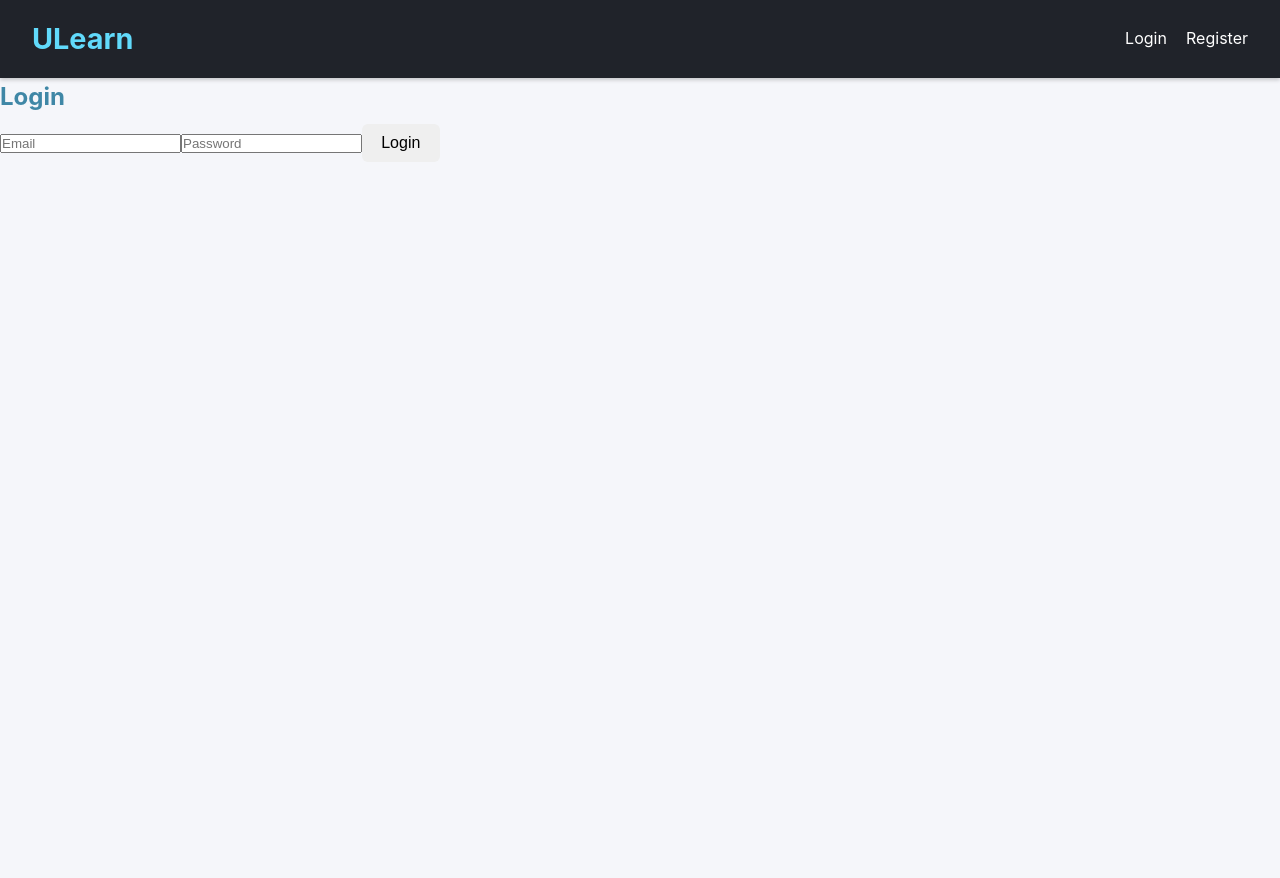
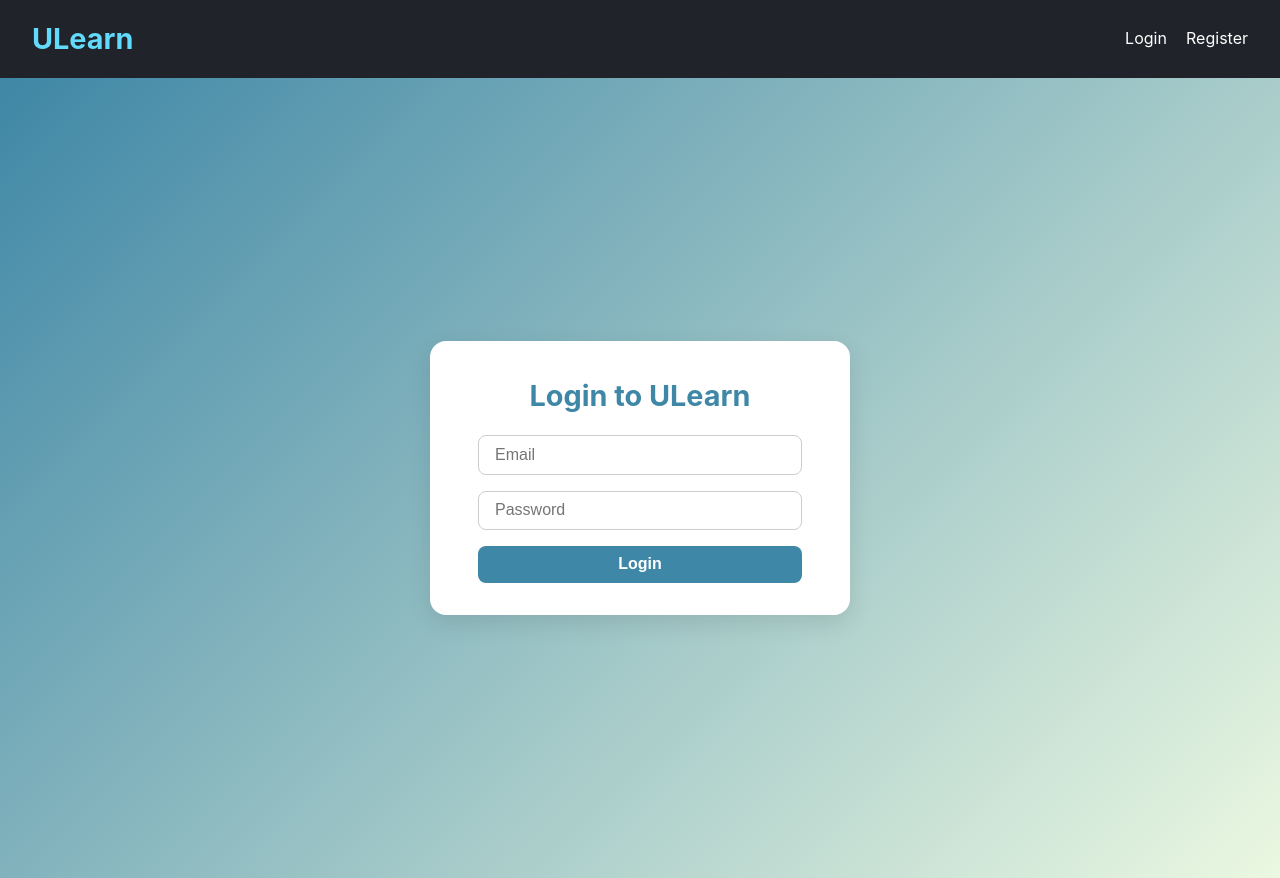
Before and after one commit to Lavieboheme2018/5200OnlineLearning, a React (Create React App) app in the folder ULearn App/client/: page /login in a window 1280 px wide. Before the commit the page ends 800 px from the top, so only its background shows below. Built offline with nearby package versions, Linux system fonts and the light colour scheme.

Commit message:
improved UI design

```diff
--- /dev/null
+++ b/ULearn App/client/src/pages/Auth.css
@@ -0,0 +1,57 @@
+.auth-container {
+    display: flex;
+    justify-content: center;
+    align-items: center;
+    min-height: 100vh;
+    background: linear-gradient(135deg, #3f87a6, #ebf8e1);
+  }
+
+  .auth-card {
+    background: white;
+    padding: 2rem 3rem;
+    border-radius: 16px;
+    box-shadow: 0 8px 24px rgba(0, 0, 0, 0.1);
+    width: 100%;
+    max-width: 420px;
+    text-align: center;
+  }
+
+  .auth-title {
+    font-size: 1.8rem;
+    color: #3f87a6;
+    margin-bottom: 1rem;
+  }
+
+  .auth-message {
+    color: #e74c3c;
+    margin-bottom: 1rem;
+    font-weight: 500;
+  }
+
+  .auth-form {
+    display: flex;
+    flex-direction: column;
+    gap: 1rem;
+  }
+
+  .auth-form input,
+  .auth-form select {
+    padding: 0.6rem 1rem;
+    border: 1px solid #ccc;
+    border-radius: 8px;
+    font-size: 1rem;
+  }
+
+  .auth-form button {
+    padding: 0.6rem 1rem;
+    border-radius: 8px;
+    border: none;
+    background-color: #3f87a6;
+    color: white;
+    font-weight: bold;
+    cursor: pointer;
+  }
+
+  .auth-form button:hover {
+    background-color: #2e6787;
+  }
--- a/ULearn App/client/src/pages/Login.jsx
+++ b/ULearn App/client/src/pages/Login.jsx
@@ -2,6 +2,7 @@ import React, { useState } from "react";
 import axios from "axios";
 import { useNavigate } from "react-router-dom";
 import { jwtDecode } from "jwt-decode";
+import './Auth.css';
 
 const Login = ({ setUser }) => {
   const [formData, setFormData] = useState({
@@ -22,25 +23,17 @@ const Login = ({ setUser }) => {
       const res = await axios.post("http://localhost:3000/api/auth/login", formData);
       const { token } = res.data;
 
-      // Ensure we have the token
       if (!token) {
         setMessage("No token received");
         return;
       }
 
-      // Store the token
       localStorage.setItem("token", token);
-
-      // Decode the JWT token
-      const decodedToken = jwtDecode(token); // or `jwtDecode(token)` if using wildcard import
-      console.log(decodedToken); // Check decoded token structure
-
+      const decodedToken = jwtDecode(token);
+      setUser(decodedToken);
       setMessage("Login successful");
 
-      // Optional: Set user info globally if needed (via setUser)
-      setUser(decodedToken);
-
-      // Redirect based on the role in the decoded token
+      // 跳转到对应 dashboard
       if (decodedToken.role === "admin") {
         navigate("/admin/dashboard");
       } else if (decodedToken.role === "instructor") {
@@ -49,16 +42,16 @@ const Login = ({ setUser }) => {
         navigate("/student/dashboard");
       }
     } catch (err) {
-      console.log("Login error: ", err);
       setMessage(err.response?.data?.message || "Login failed");
     }
   };
 
   return (
-    <div>
-      <h2>Login</h2>
-      {message && <p>{message}</p>}
-      <form onSubmit={handleSubmit}>
+    <div className="auth-container">
+      <div className="auth-card">
+        <h2 className="auth-title">Login to ULearn</h2>
+        {message && <p className="auth-message">{message}</p>}
+        <form onSubmit={handleSubmit} className="auth-form">
           <input
             name="email"
             type="email"
@@ -73,8 +66,9 @@ const Login = ({ setUser }) => {
             onChange={handleChange}
             required
           />
-        <button type="submit">Login</button>
+          <button type="submit" className="btn btn-primary">Login</button>
         </form>
+      </div>
     </div>
   );
 };
--- a/ULearn App/client/src/pages/Register.jsx
+++ b/ULearn App/client/src/pages/Register.jsx
@@ -1,21 +1,17 @@
 import React, { useState } from "react";
 import axios from "axios";
+import './Auth.css';
 
 axios.defaults.baseURL = "http://localhost:3000";
 
 const Register = () => {
   const [formData, setFormData] = useState({
-    name: "",
-    email: "",
-    password: "",
-    role: "student",
+    name: "", email: "", password: "", role: "student",
   });
-
   const [message, setMessage] = useState("");
 
-  const handleChange = (e) => {
+  const handleChange = (e) =>
     setFormData({ ...formData, [e.target.name]: e.target.value });
-  };
 
   const handleSubmit = async (e) => {
     e.preventDefault();
@@ -28,10 +24,11 @@ const Register = () => {
   };
 
   return (
-    <div>
-      <h2>Register</h2>
-      {message && <p>{message}</p>}
-      <form onSubmit={handleSubmit}>
+    <div className="auth-container">
+      <div className="auth-card">
+        <h2 className="auth-title">Create a ULearn Account</h2>
+        {message && <p className="auth-message">{message}</p>}
+        <form onSubmit={handleSubmit} className="auth-form">
           <input name="name" type="text" placeholder="Name" onChange={handleChange} required />
           <input name="email" type="email" placeholder="Email" onChange={handleChange} required />
           <input name="password" type="password" placeholder="Password" onChange={handleChange} required />
@@ -40,8 +37,9 @@ const Register = () => {
             <option value="instructor">Instructor</option>
             <option value="admin">Admin</option>
           </select>
-        <button type="submit">Register</button>
+          <button type="submit" className="btn btn-primary">Register</button>
         </form>
+      </div>
     </div>
   );
 };
```
Lines whose indentation alone changed are shown as unchanged.
